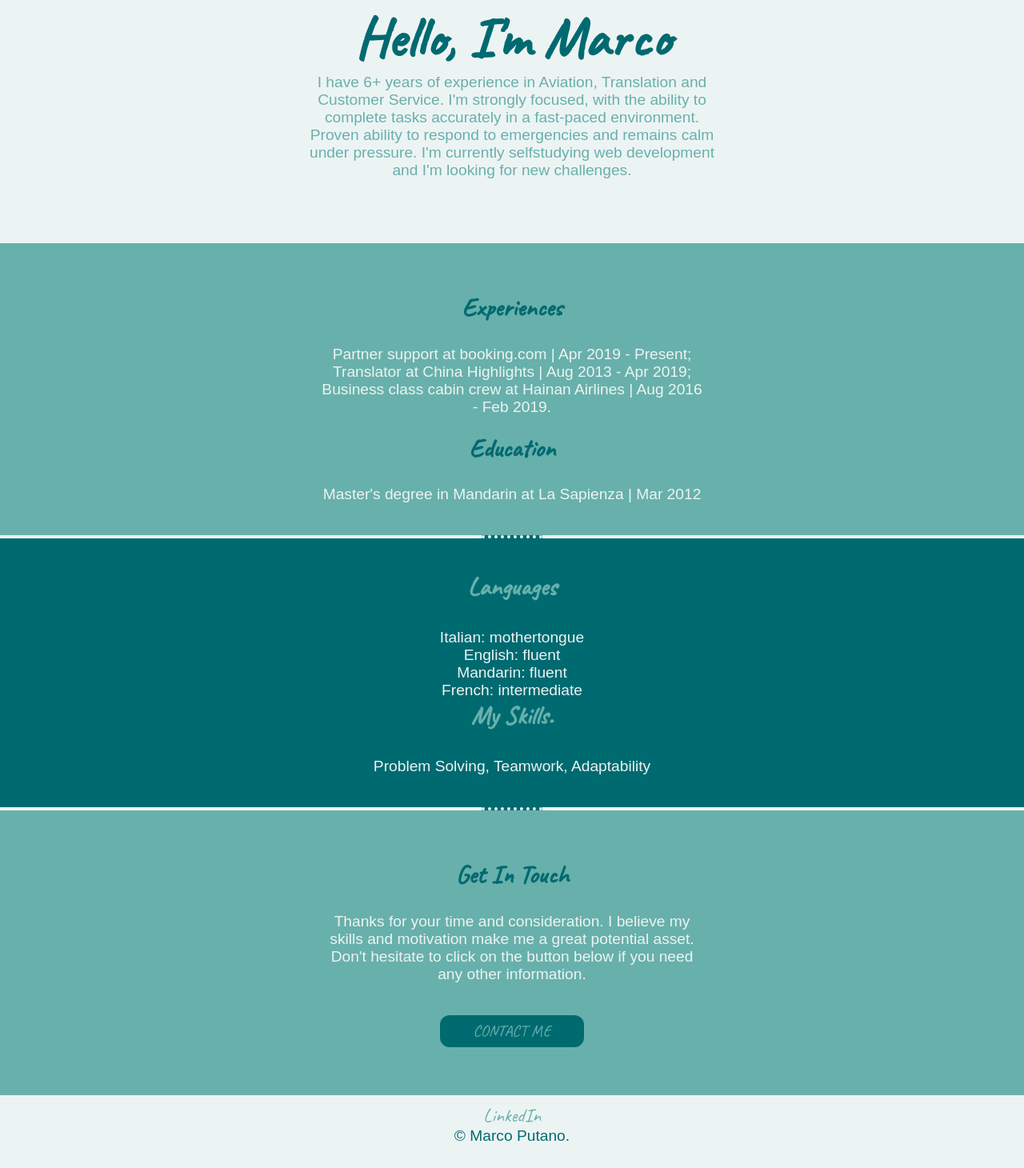
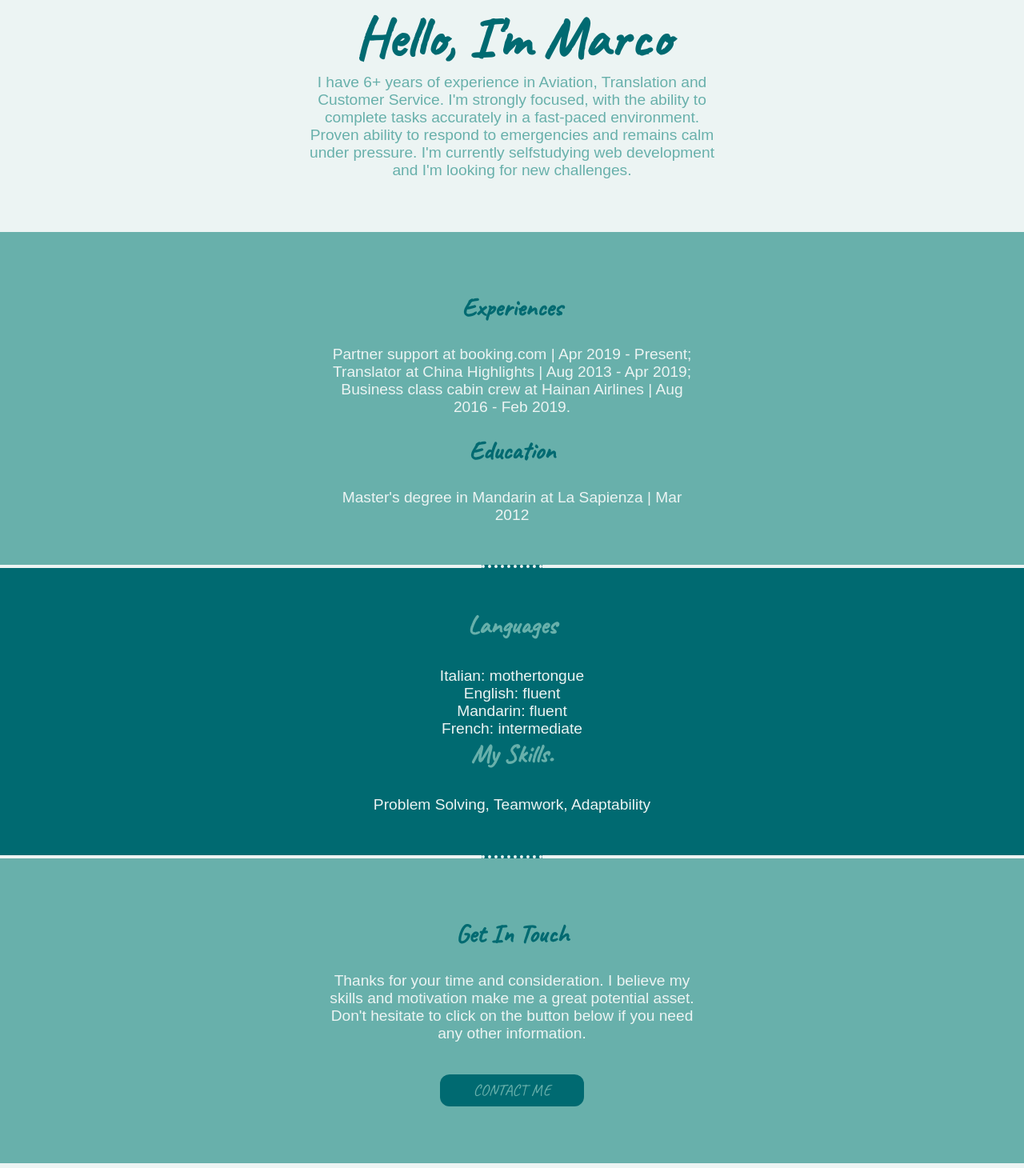
Before and after one commit to waccos/cv, a plain HTML site: page Index.html in a window 1280 px wide. Shown: the part 180-1640 px from the top of the page at 80% size. Before the commit the page ends 1611 px from the top, so only its background shows below. Drawn offline with Linux system fonts and the light colour scheme.

Commit message:
Update style.css

```diff
--- a/css/style.css
+++ b/css/style.css
@@ -22,7 +22,7 @@ color: #006a71;
 font-family: 'Caveat', cursive;
 font-size: 2rem;
 margin-top: auto;
-padding-top: 20px;
+padding-top: 2%;
 }
 
 h3
@@ -96,34 +96,34 @@ a:hover
 {
 background-color: #ecf4f3;
 position: relative;
-padding-bottom: 40px;
+padding-bottom: 2%;
 }
 
 .middle
 {
 background-color: #68b0ab;
-padding: 40px;
+padding: 4%;
 position: relative;
 }
 
 .bottom
 {
 background-color: #006a71;
-padding: 40px;
+padding: 4%;
 position: relative;
 }
 
 .contact
 {
 background-color: #68b0ab;
-padding: 40px;
+padding: 4%;
 position: relative;
 }
 
 .footer
 {
 background-color: #ecf4f3;
-padding-top: 10px;
+padding-top: 2%;
 }
 
 
@@ -136,6 +136,11 @@ padding-bottom: 40px;
 {
   border-radius: 50%;
   height: 120px;
+}
+
+.skill-top
+{
+  padding: 2%;
 }
 
 .skill-row
```
